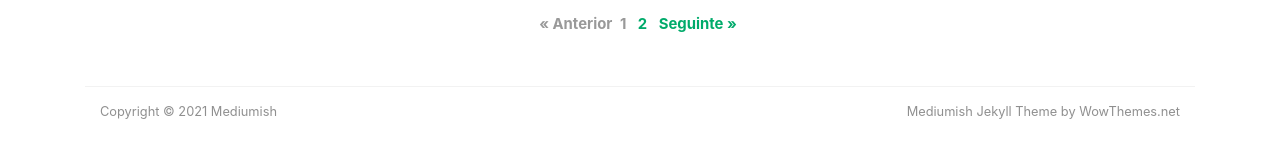
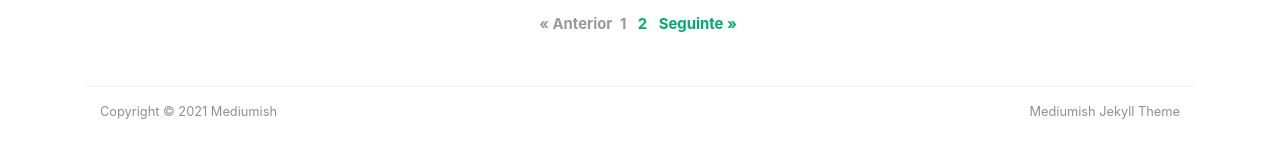
Before and after one commit to RKnoxPT/preprelogio, a Jekyll site: the page built from index.html, in a window 1280 px wide and 900 px high, scrolled down 1192 px. Shown: the part 705-863 px from the top of the window. Built offline with Jekyll 4.4.1, drawn with Linux system fonts in a browser that asks for light colours; nearby versions of some CDN libraries; the list of posts is cut into pages by our own code.

Commit message:
Update default.html

```diff
--- a/_layouts/default.html
+++ b/_layouts/default.html
@@ -1,5 +1,5 @@
 <!DOCTYPE html>
-<html lang="en">
+<html lang="pt_PT">
 <head>
 <meta charset="utf-8">
 <meta name="viewport" content="width=device-width, initial-scale=1, shrink-to-fit=no">
@@ -182,7 +182,7 @@ ga('send', 'pageview');
                 Copyright © {{ site.time | date: "%Y" }} {{ site.name }}
             </div>
             <div class="col-md-6 col-sm-6 text-center text-lg-right">
-                Mediumish Jekyll Theme by WowThemes.net
+                Mediumish Jekyll Theme
             </div>
         </div>
     </div>
```
